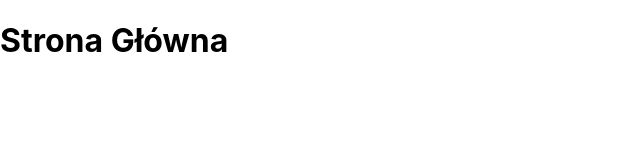
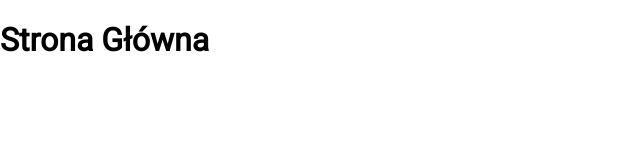
Before and after one commit to pawelsan/soap-shop, a Next.js app: page / in a window 1280 px wide. Shown: the top 160 px of the page, without its empty margins (0-640 px from the left). Built offline with nearby package versions, Linux system fonts and the light colour scheme.

Commit message:
add Roboto font

```diff
--- /dev/null
+++ b/pages/_document.js
@@ -0,0 +1,22 @@
+import Document, { Html, Head, Main, NextScript } from "next/document";
+
+class MyDocument extends Document {
+  render() {
+    return (
+      <Html>
+        <Head>
+          <link
+            href="https://fonts.googleapis.com/css?family=Roboto"
+            rel="stylesheet"
+          />
+        </Head>
+        <body>
+          <Main />
+          <NextScript />
+        </body>
+      </Html>
+    );
+  }
+}
+
+export default MyDocument;
--- a/styles/globals.css
+++ b/styles/globals.css
@@ -2,8 +2,7 @@
 body {
   padding: 0;
   margin: 0;
-  font-family: -apple-system, BlinkMacSystemFont, Segoe UI, Roboto, Oxygen,
-    Ubuntu, Cantarell, Fira Sans, Droid Sans, Helvetica Neue, sans-serif;
+  font-family: Roboto, Arial, Helvetica, sans-serif;
 }
 
 a {
```
